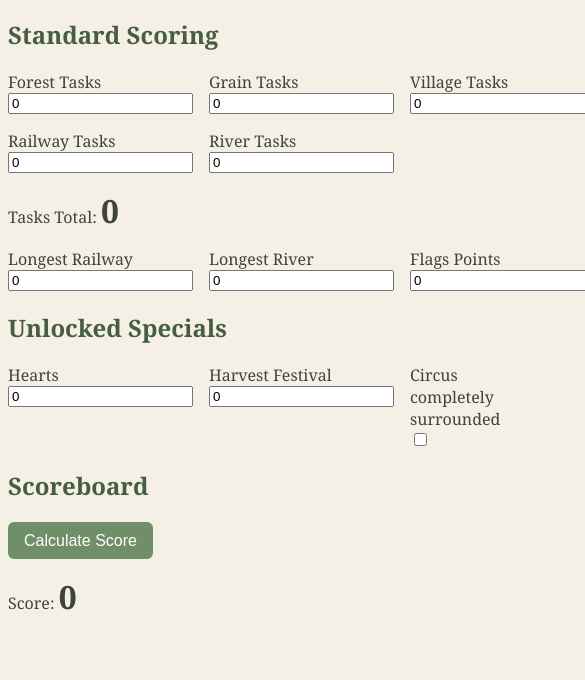
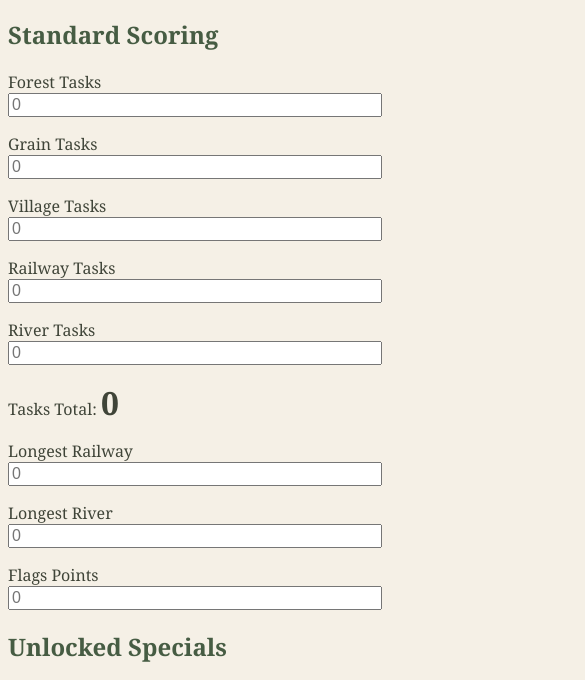
Before and after one commit to XKatrice/dorf_explorer, a plain HTML site: page index.html in a window 390 px wide. Shown: the part 97-777 px from the top of the page, 585 px wide, since content can reach past the window. Drawn offline with Linux system fonts and the light colour scheme.

Commit message:
improved mobile layout and subbed placeholders for initial value

```diff
--- a/index.html
+++ b/index.html
@@ -1,6 +1,7 @@
 <html>
 <head>
     <link rel="stylesheet" href="style.css">
+    <meta name="viewport" content="width=device-width, initial-scale=1.0">
 </head>
 <body>
 
@@ -12,27 +13,27 @@
 
     <div class="score-item">
         <label for="forest_tasks">Forest Tasks</label>
-        <input type="number" id="forest_tasks" min="0" value="0">
+        <input type="number" id="forest_tasks" min="0" placeholder="0">
     </div>
 
     <div class="score-item">
         <label for="grain_tasks">Grain Tasks</label>
-        <input type="number" id="grain_tasks" min="0" value="0">
+        <input type="number" id="grain_tasks" min="0" placeholder="0">
     </div>
 
     <div class="score-item">
         <label for="village_tasks">Village Tasks</label>
-        <input type="number" id="village_tasks" min="0" value="0">
+        <input type="number" id="village_tasks" min="0" placeholder="0">
     </div>
 
     <div class="score-item">
         <label for="rail_tasks">Railway Tasks</label>
-        <input type="number" id="rail_tasks" min="0" value="0">
+        <input type="number" id="rail_tasks" min="0" placeholder="0">
     </div>
 
     <div class="score-item">
        <label for="river_tasks">River Tasks</label>
-        <input type="number" id="river_tasks" min="0" value="0">
+        <input type="number" id="river_tasks" min="0" placeholder="0">
     </div>
 </div>
 
@@ -41,17 +42,17 @@
 <div class="score-grid">
     <div class="score-item">
         <label for="long_rail">Longest Railway</label>
-        <input type="number" id="long_rail" min="0" value="0">
+        <input type="number" id="long_rail" min="0" placeholder="0">
     </div>
 
     <div class="score-item">
         <label for="long_river">Longest River</label>
-    <input type="number" id="long_river" min="0" value="0">
+    <input type="number" id="long_river" min="0" placeholder="0">
     </div>
 
     <div class="score-item">
         <label for="flags_points">Flags Points</label>
-        <input type="number" id="flags_points" min="0" value="0">
+        <input type="number" id="flags_points" min="0" placeholder="0">
     </div>
 </div>
 
@@ -61,12 +62,12 @@
 <div class="score-grid">
     <div class="score-item">
         <label for="heart_points">Hearts</label>
-        <input type="number" id="heart_points" min="0" value="0">
+        <input type="number" id="heart_points" min="0" placeholder="0">
     </div>
 
     <div class="score-item">
         <label for="harvest_festival">Harvest Festival</label>
-        <input type="number" id="harvest_festival" min="0" value="0">
+        <input type="number" id="harvest_festival" min="0" placeholder="0">
     </div>
 
     <div class="score-item">
--- a/style.css
+++ b/style.css
@@ -40,6 +40,21 @@ button:hover {
     gap: 1rem;
 }
 
+@media (max-width: 700px) {
+    .score-grid {
+        grid-template-columns: 1fr;
+
+    input,
+    button {
+        font-size: 1rem;
+        }
+
+    input[type="number"] {
+        width: 100%;
+        box-sizing: border-box;
+        }
+    }
+}
 
 .score-item label {
     display: block;
```
Also changed, not shown: 1 other file.
